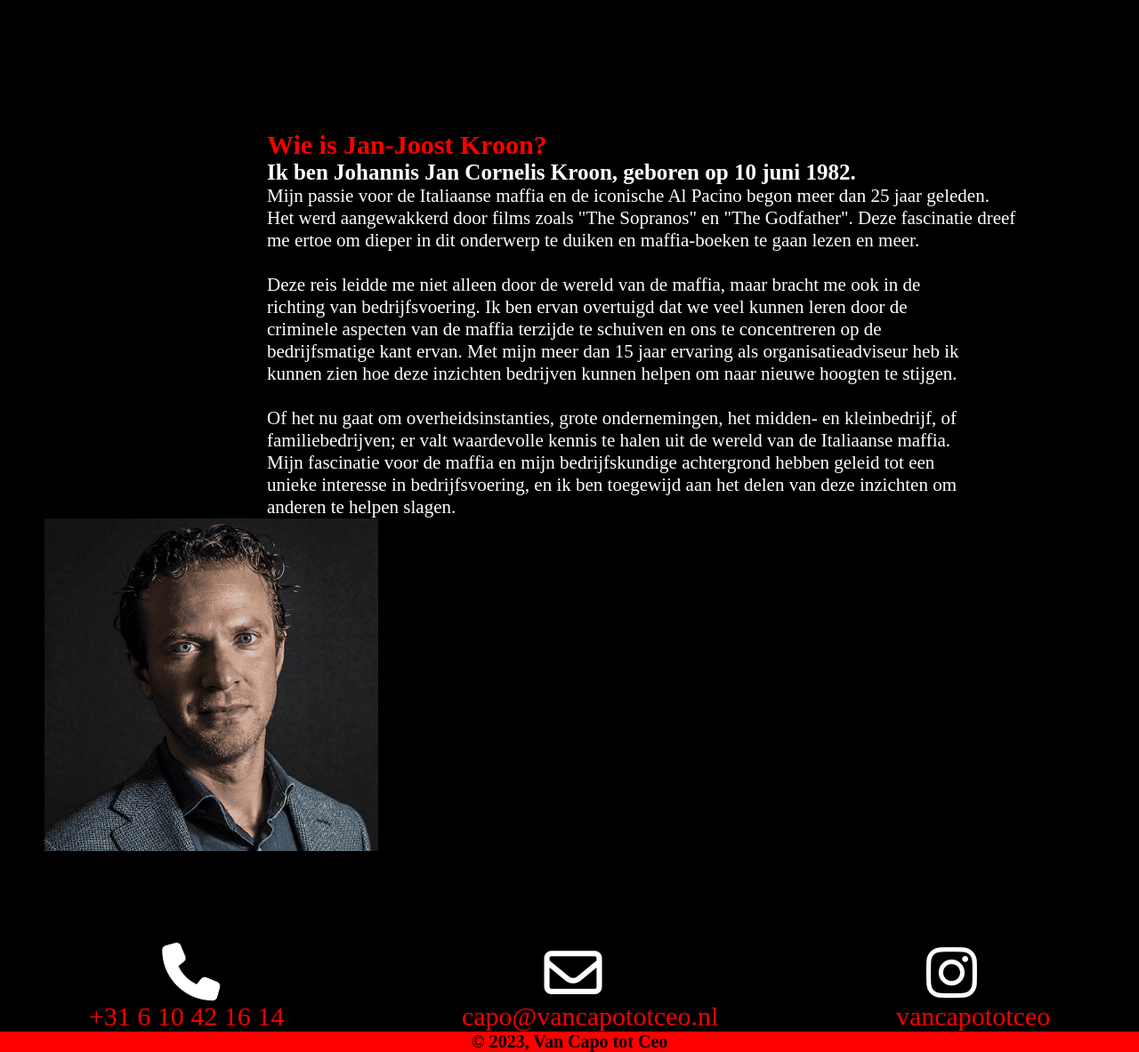
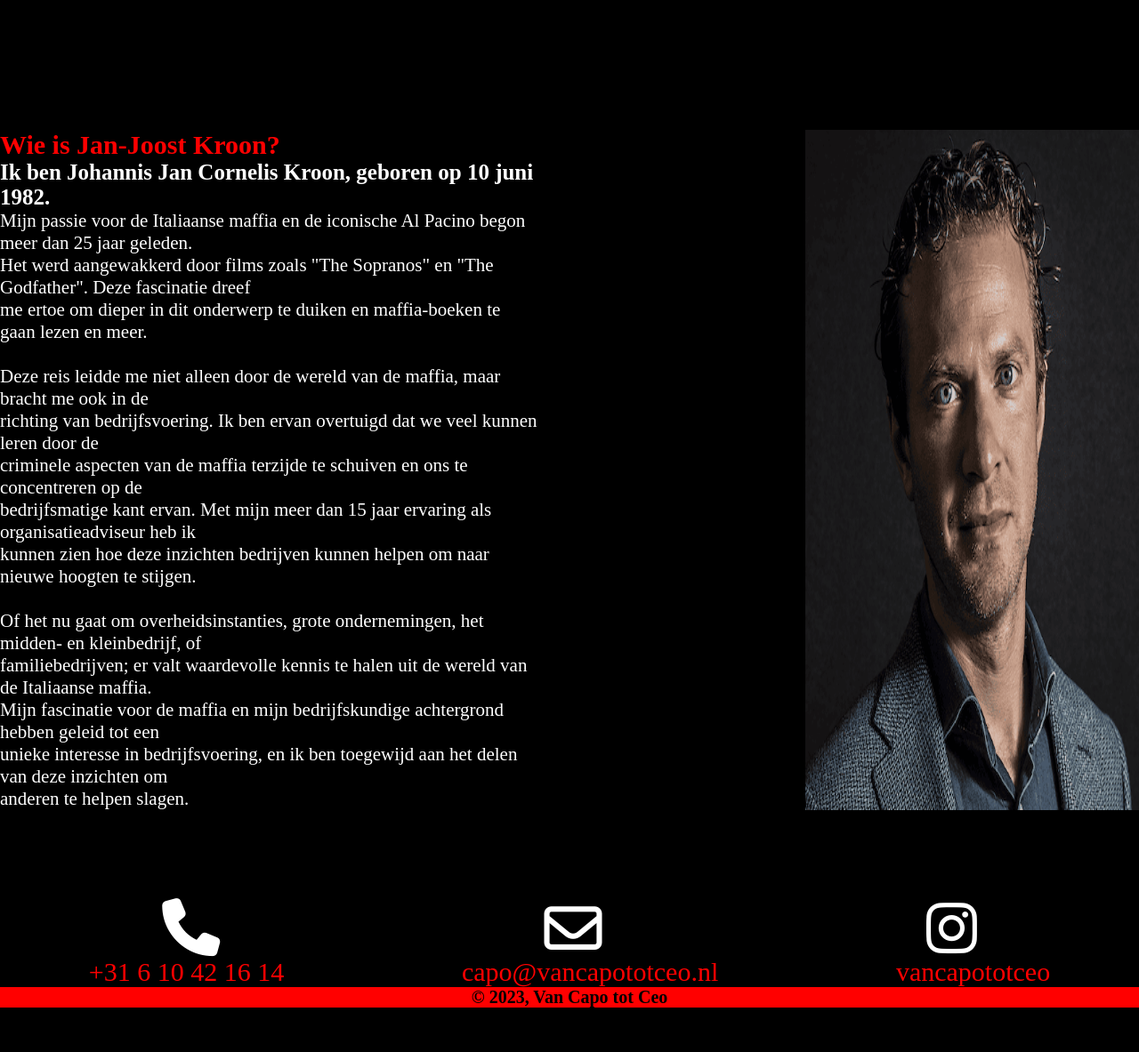
Before and after one commit to Floris29/vancapototceo, a PHP site: page / in a window 1280 px wide; the page is wider, and only the part inside the window is pictured. Shown: the part 5201-6384 px from the top of that part at 89% size. After the commit the page ends 6334 px from the top of that part, so only its background shows below. Run offline with PHP 8.4, Linux system fonts and the light colour scheme; some libraries are stand-ins or nearby versions.

Commit message:
little update

```diff
--- a/assets/CSS/styles.css
+++ b/assets/CSS/styles.css
@@ -280,17 +280,14 @@ button {
 
 .over--mij {
     margin-top: 150px;
-}
-
-.Wie--ben--ik {
-    padding-left: 300px;
-    display: inline-block;
+    display: flex;
+    justify-content: center;
+    gap: 300px;
 }
 
 .jan-joost-over-img {
     width: 375px;
-    display: inline-block;
-    margin-left: 50px;
+
 }
 
 .Wie--is {
@@ -303,7 +300,6 @@ button {
     color: white;
     font-weight: bolder;
     font-size: 25px;
-    ;
 }
 
 .ik-ben {
```
